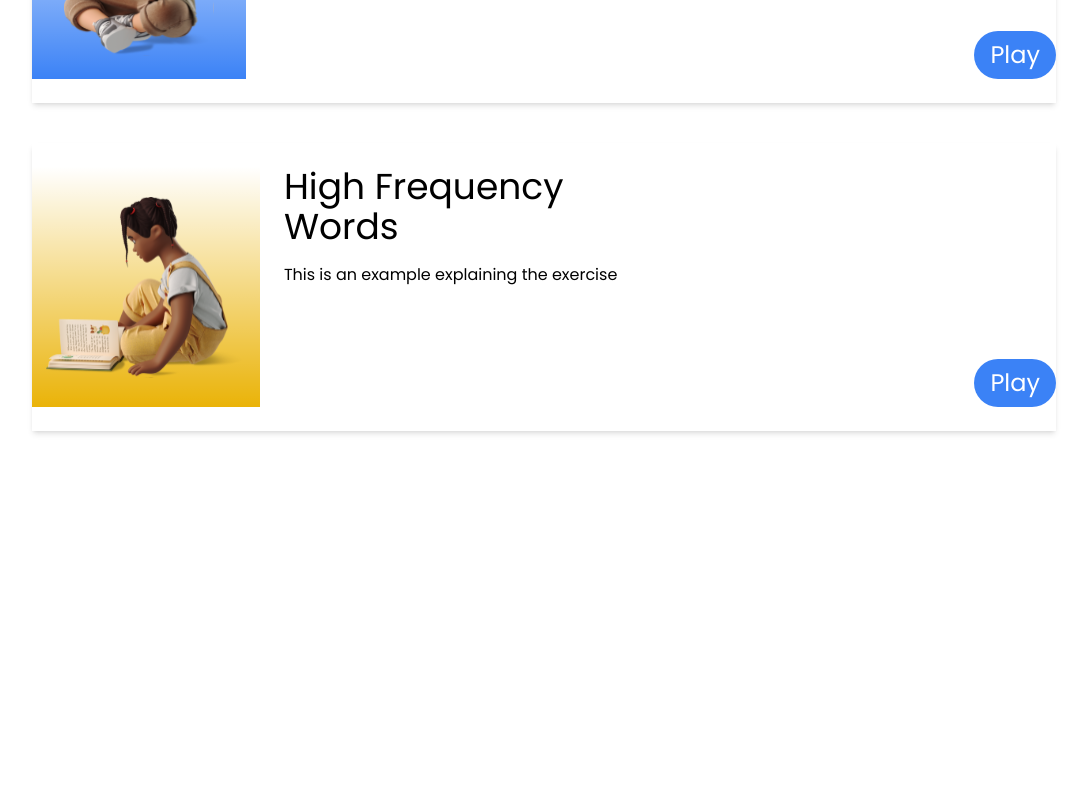
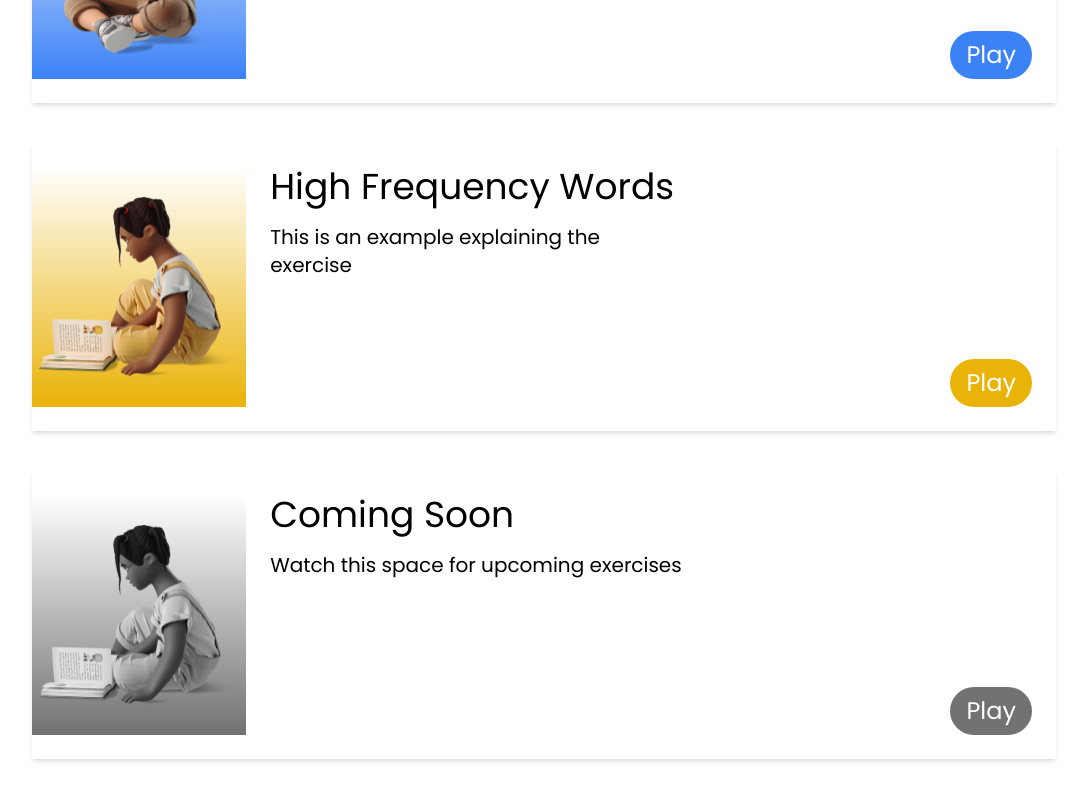
Before and after one commit to ghpaterson/decode-care, a Next.js app: page /MainMenu in a window 1280 px wide. Shown: the part 348-1148 px from the top of the page, without its empty margins (96-1183 px from the left). Before the commit the page ends 843 px from the top, so only its background shows below. Built offline with nearby package versions, Linux system fonts and the light colour scheme; a web font is replaced by a local one.

Commit message:
added coming soon card and added grayscale filter

```diff
--- a/app/MainMenu/page.js
+++ b/app/MainMenu/page.js
@@ -18,6 +18,7 @@ export default function MainMenu() {
             linkHref="/CVCMenu"
             cardColor="bg-gradient-to-b from-white to bg-blue-500"
             imageWidth={150}
+            buttonColor="bg-blue-500"
           />
           <MainMenuCard
             imageScr={girlReading}
@@ -26,6 +27,17 @@ export default function MainMenu() {
             linkHref="/HFWMenu"
             cardColor="bg-gradient-to-b from-white to bg-yellow-500"
             imageWidth={200}
+            buttonColor="bg-yellow-500"
+          />
+          <MainMenuCard
+            imageScr={girlReading}
+            title="Coming Soon"
+            description="Watch this space for upcoming exercises"
+            linkHref=""
+            cardColor="bg-gradient-to-b from-white to bg-gray-500"
+            imageWidth={200}
+            buttonColor="bg-gray-500"
+            filter="filter grayscale"
           />
         </div>
       </main>
--- a/components/MainMenuCard.js
+++ b/components/MainMenuCard.js
@@ -1,6 +1,5 @@
 import Link from "next/link";
 import Image from "next/image";
-import boyReading from "../public/boyReading.svg";
 
 export default function MainMenuCard({
   imageScr,
@@ -9,22 +8,26 @@ export default function MainMenuCard({
   linkHref,
   cardColor,
   imageWidth,
+  buttonColor,
+  filter,
 }) {
   return (
     <main>
-      <section class="cvc-action-card">
+      <section className={`${filter}`}>
         <div className="shadow-md min-w-full py-6">
           <div className="flex flex-col lg:flex-row items-center lg:items-start">
             <div className={`h-60 w-60 ${cardColor} flex justify-center`}>
-              <Image src={imageScr} width={imageWidth} alt="boy reading" />
+              <Image src={imageScr} width={imageWidth} alt="reading images" />
             </div>
-            <div className="flex flex-col gap-4 px-6 items-center lg:items-start">
+            <div className="flex flex-col gap-4 px-6 py-4 lg:py-0 items-center lg:w-1/2 lg:items-start">
               <h1 className="lg:text-4xl">{title}</h1>
-              <p>{description}</p>
+              <p className="text-sm lg:text-xl">{description}</p>
             </div>
-            <div className="flex justify-end items-end lg:h-60 lg:w-96">
+            <div className="flex justify-end items-end lg:h-60 lg:w-96 lg:px-6">
               <Link href={linkHref}>
-                <button className="bg-blue-500 rounded-full text-xl lg:text-2xl text-white px-4 py-2">
+                <button
+                  className={`${buttonColor} rounded-full text-xl lg:text-2xl text-white px-4 py-2`}
+                >
                   Play
                 </button>
               </Link>
```
